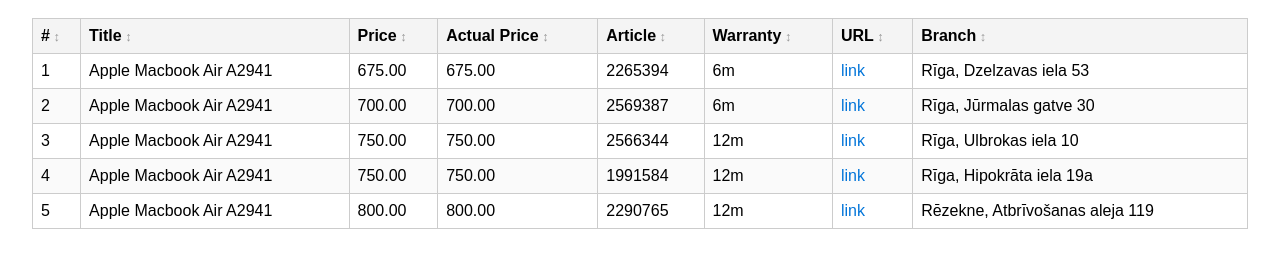
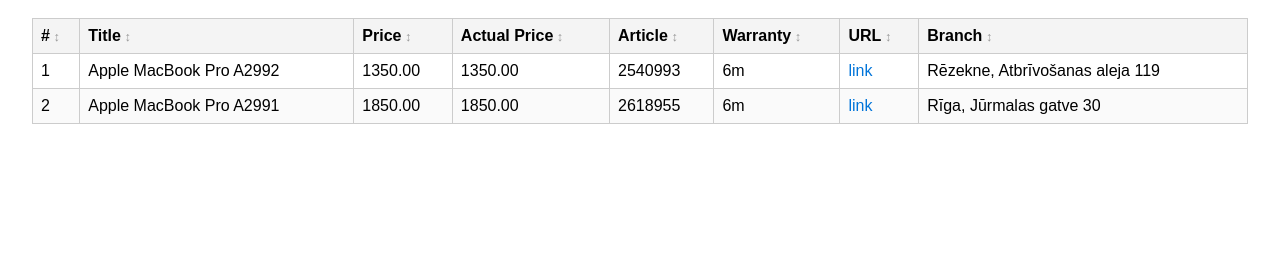
Before and after one commit to ErnestTheBest/banknote_price_checker, a website: page results/mac_book_results.html in a window 1280 px wide. Shown: the part 72-340 px from the top of the page. Drawn offline with Linux system fonts and the light colour scheme.

Commit message:
Update MacBook model filter

```diff
--- a/config.json
+++ b/config.json
@@ -2,8 +2,8 @@
   {
     "title": "MacBook Results",
     "filter": "filter-products?per_page=120&search=MacBook&min_price=0&max_price=9500&sort=1&item_conditions=0,2,1",
-    "max_price": 1500,
-    "search_params": ["A2991", "A3186", "A3403", "A3428", "A3429", "A2485", "A2780", "A3448", "A3241", "A3114", "A2941"],
+    "max_price": 2500,
+    "search_params": ["A2442", "A2485", "A2779", "A2780", "A2992", "A2991", "A3185", "A3186", "A3427", "A3429"],
     "exclude_params": [],
     "city": ""
   },
--- a/results/mac_book_results.html
+++ b/results/mac_book_results.html
@@ -47,57 +47,24 @@
 
         <tr>
           <td>1</td>
-          <td>Apple Macbook Air A2941</td>
-          <td>675.00</td>
-          <td>675.00</td>
-          <td>2265394</td>
+          <td>Apple MacBook Pro A2992</td>
+          <td>1350.00</td>
+          <td>1350.00</td>
+          <td>2540993</td>
           <td>6m</td>
-          <td><a href="https://veikals.banknote.lv/p/906043-apple-macbook-air-a2941" target="_blank">link</a></td>
-          <td>Rīga, Dzelzavas iela 53</td>
+          <td><a href="https://veikals.banknote.lv/p/1060314-apple-macbook-pro-a2992" target="_blank">link</a></td>
+          <td>Rēzekne, Atbrīvošanas aleja 119</td>
         </tr>
 
         <tr>
           <td>2</td>
-          <td>Apple Macbook Air A2941</td>
-          <td>700.00</td>
-          <td>700.00</td>
-          <td>2569387</td>
+          <td>Apple MacBook Pro A2991</td>
+          <td>1850.00</td>
+          <td>1850.00</td>
+          <td>2618955</td>
           <td>6m</td>
-          <td><a href="https://veikals.banknote.lv/p/1095162-apple-macbook-air-a2941" target="_blank">link</a></td>
+          <td><a href="https://veikals.banknote.lv/p/1099510-apple-macbook-pro-a2991" target="_blank">link</a></td>
           <td>Rīga, Jūrmalas gatve 30</td>
-        </tr>
-
-        <tr>
-          <td>3</td>
-          <td>Apple Macbook Air A2941</td>
-          <td>750.00</td>
-          <td>750.00</td>
-          <td>2566344</td>
-          <td>12m</td>
-          <td><a href="https://veikals.banknote.lv/p/1069841-apple-macbook-air-a2941" target="_blank">link</a></td>
-          <td>Rīga, Ulbrokas iela 10</td>
-        </tr>
-
-        <tr>
-          <td>4</td>
-          <td>Apple Macbook Air A2941</td>
-          <td>750.00</td>
-          <td>750.00</td>
-          <td>1991584</td>
-          <td>12m</td>
-          <td><a href="https://veikals.banknote.lv/p/795122-apple-macbook-air-a2941" target="_blank">link</a></td>
-          <td>Rīga, Hipokrāta iela 19a</td>
-        </tr>
-
-        <tr>
-          <td>5</td>
-          <td>Apple Macbook Air A2941</td>
-          <td>800.00</td>
-          <td>800.00</td>
-          <td>2290765</td>
-          <td>12m</td>
-          <td><a href="https://veikals.banknote.lv/p/928047-apple-macbook-air-a2941" target="_blank">link</a></td>
-          <td>Rēzekne, Atbrīvošanas aleja 119</td>
         </tr>
 
     </tbody>
```
Also changed, not shown: README.md.
